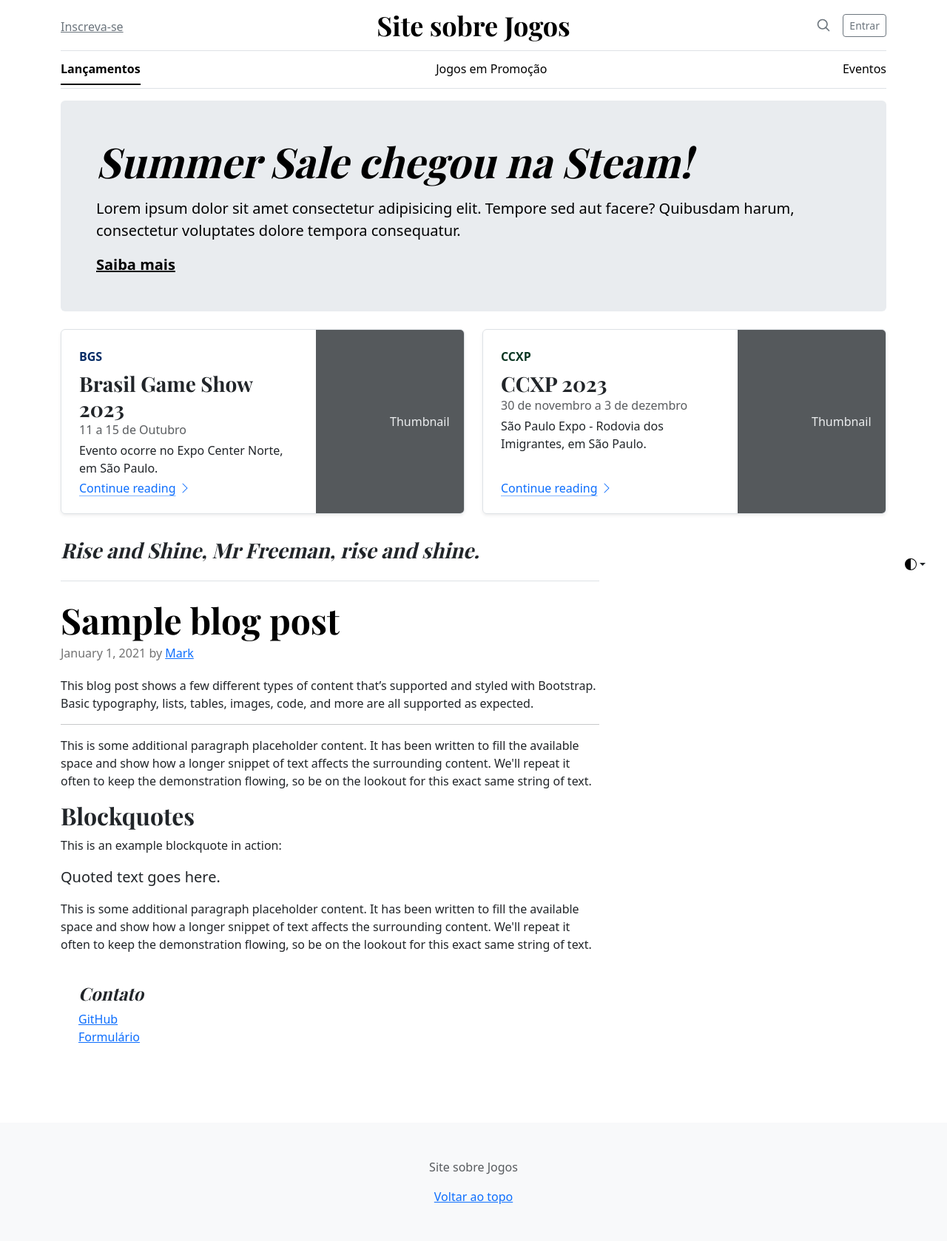
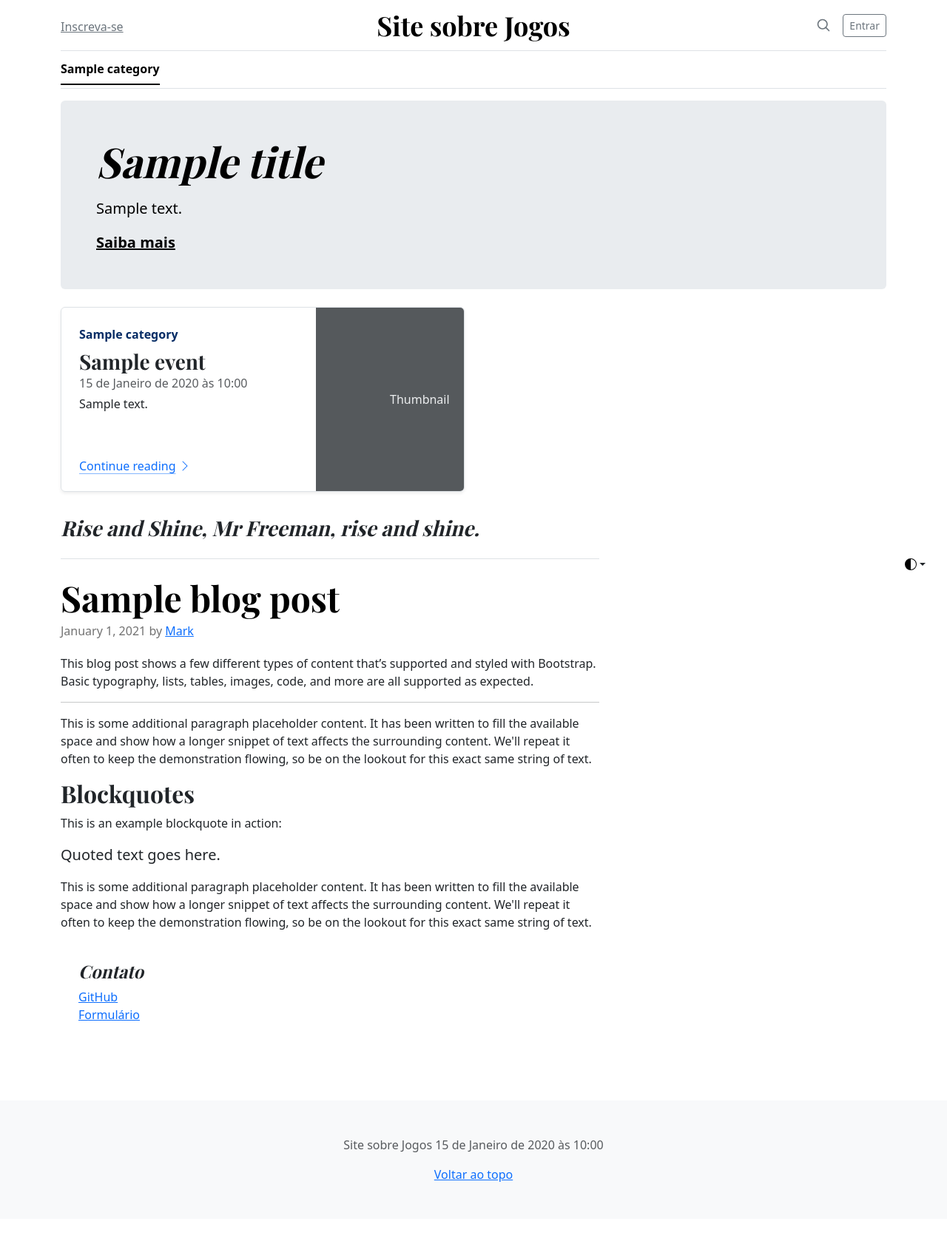
Before and after one commit to vscorza0093/eventos-ultima, a Django app: template eventos/templates/index.html in a window 1280 px wide. Shown: the whole page at 74% size. After the commit the page ends 1598 px from the top, so only its background shows below. Run offline with Django 4.2, Linux system fonts and the light colour scheme; the template is opened without the code that fills it: most values are stand-ins (such as "Sample title", 1, 10 or a date in 2020); some libraries are stand-ins or nearby versions.

Commit message:
Update project - Using ´python´ inside HTML

```diff
--- a/eventos/templates/index.html
+++ b/eventos/templates/index.html
@@ -103,9 +103,9 @@
 
   <div class="nav-scroller py-1 mb-3 border-bottom">
     <nav class="nav nav-underline justify-content-between">
-      <a class="nav-item nav-link link-body-emphasis active" href="#">Lançamentos</a>
-      <a class="nav-item nav-link link-body-emphasis" href="#">Jogos em Promoção</a>
-      <a class="nav-item nav-link link-body-emphasis" href="#">Eventos</a>
+      {% for category in categories %}
+      <a class="nav-item nav-link link-body-emphasis active" href="#">{{category}}</a>
+      {% endfor %}
 
     </nav>
   </div>
@@ -114,20 +114,21 @@
 <main class="container">
   <div class="p-4 p-md-5 mb-4 rounded text-body-emphasis bg-body-secondary">
     <div class="col-md-12 px-0">
-      <h1 class="display-4 fst-italic">Summer Sale chegou na Steam!</h1>
-      <p class="lead my-3">Lorem ipsum dolor sit amet consectetur adipisicing elit. Tempore sed aut facere? Quibusdam harum, consectetur voluptates dolore tempora consequatur.</p>
-      <p class="lead mb-0"><a href="#" class="text-body-emphasis fw-bold">Saiba mais</a></p>
+      <h1 class="display-4 fst-italic">{{ title }}</h1>
+      <p class="lead my-3">{{ text }}</p>
+      <p class="lead mb-0"><a href="https://store.steampowered.com/bundle/12726/SUMMER_SALE/" class="text-body-emphasis fw-bold" target="_blank">Saiba mais</a></p>
     </div>
   </div>
 
   <div class="row mb-2">
+    {%for event in events %}
     <div class="col-md-6">
       <div class="row g-0 border rounded overflow-hidden flex-md-row mb-4 shadow-sm h-md-250 position-relative">
         <div class="col p-4 d-flex flex-column position-static">
-          <strong class="d-inline-block mb-2 text-primary-emphasis">BGS</strong>
-          <h3 class="mb-0">Brasil Game Show 2023</h3>
-          <div class="mb-1 text-body-secondary">11 a 15 de Outubro</div>
-          <p class="card-text mb-auto">Evento ocorre no Expo Center Norte, em São Paulo.</p>
+          <strong class="d-inline-block mb-2 text-primary-emphasis">{{ event.category }}</strong>
+          <h3 class="mb-0">{{ event.name }}</h3>
+          <div class="mb-1 text-body-secondary">{{ event.date_time }}</div>
+          <p class="card-text mb-auto">{{ event.description }}</p>
           <a href="#" class="icon-link gap-1 icon-link-hover stretched-link">
             Continue reading
             <svg class="bi"><use xlink:href="#chevron-right"/></svg>
@@ -138,23 +139,7 @@
         </div>
       </div>
     </div>
-    <div class="col-md-6">
-      <div class="row g-0 border rounded overflow-hidden flex-md-row mb-4 shadow-sm h-md-250 position-relative">
-        <div class="col p-4 d-flex flex-column position-static">
-          <strong class="d-inline-block mb-2 text-success-emphasis">CCXP</strong>
-          <h3 class="mb-0">CCXP 2023</h3>
-          <div class="mb-1 text-body-secondary">30 de novembro a 3 de dezembro</div>
-          <p class="mb-auto">São Paulo Expo - Rodovia dos Imigrantes, em São Paulo.</p>
-          <a href="#" class="icon-link gap-1 icon-link-hover stretched-link">
-            Continue reading
-            <svg class="bi"><use xlink:href="#chevron-right"/></svg>
-          </a>
-        </div>
-        <div class="col-auto d-none d-lg-block">
-          <svg class="bd-placeholder-img" width="200" height="250" xmlns="http://www.w3.org/2000/svg" role="img" aria-label="Placeholder: Thumbnail" preserveAspectRatio="xMidYMid slice" focusable="false"><title>Placeholder</title><rect width="100%" height="100%" fill="#55595c"/><text x="50%" y="50%" fill="#eceeef" dy=".3em">Thumbnail</text></svg>
-        </div>
-      </div>
-    </div>
+    {% endfor %}
   </div>
 
   <div class="row g-5">
@@ -191,7 +176,7 @@
 </main>
 
 <footer class="py-5 text-center text-body-secondary bg-body-tertiary">
-  <p>Site sobre Jogos</p>
+  <p>Site sobre Jogos {{ date_time }} </p>
   <p class="mb-0">
     <a href="#">Voltar ao topo</a>
   </p>
--- a/masmorraGames/urls.py
+++ b/masmorraGames/urls.py
@@ -1,8 +1,7 @@
 from django.contrib import admin
 from django.urls import path
-from eventos.views import inicio
-
+from eventos.views import index
 urlpatterns = [
-    path('', inicio),
+    path('', index),
     path("admin/", admin.site.urls),
 ]
```
Also changed, not shown: eventos/views.py (+24 -2 lines), README.md.
